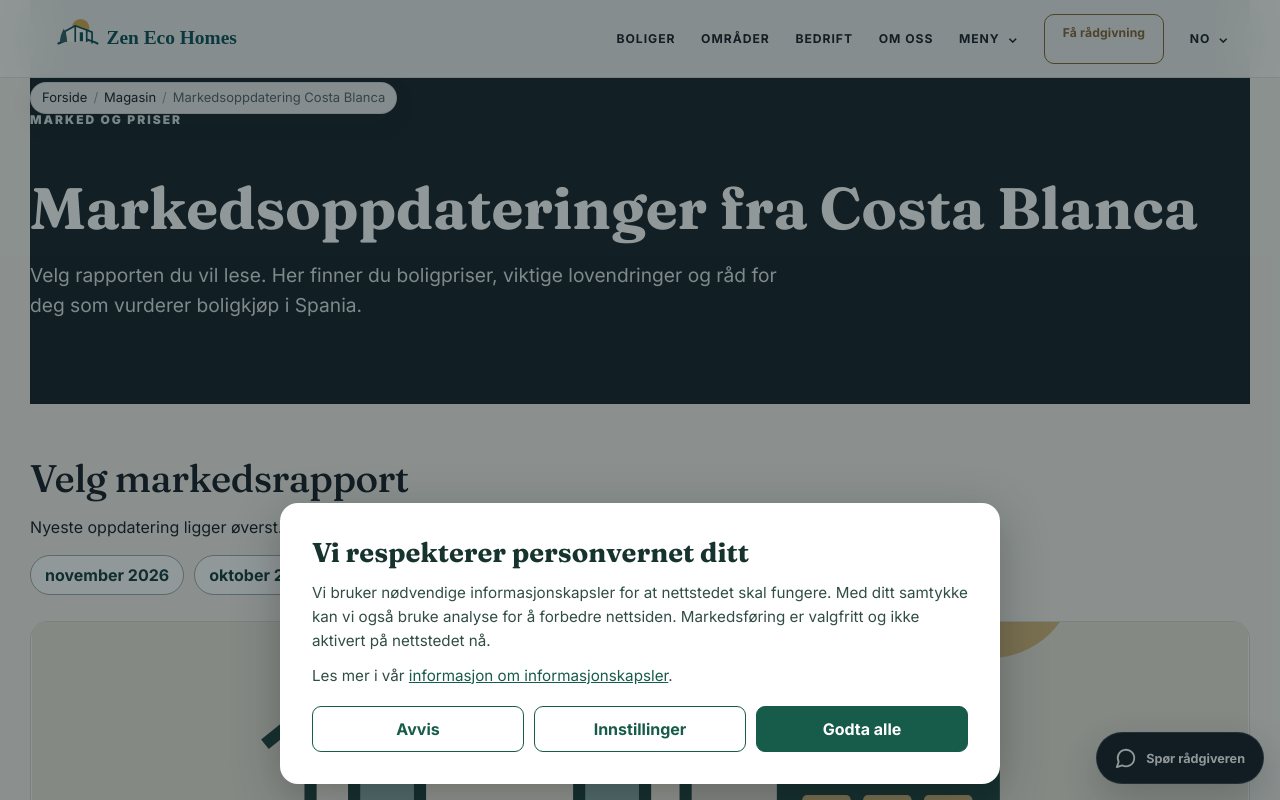
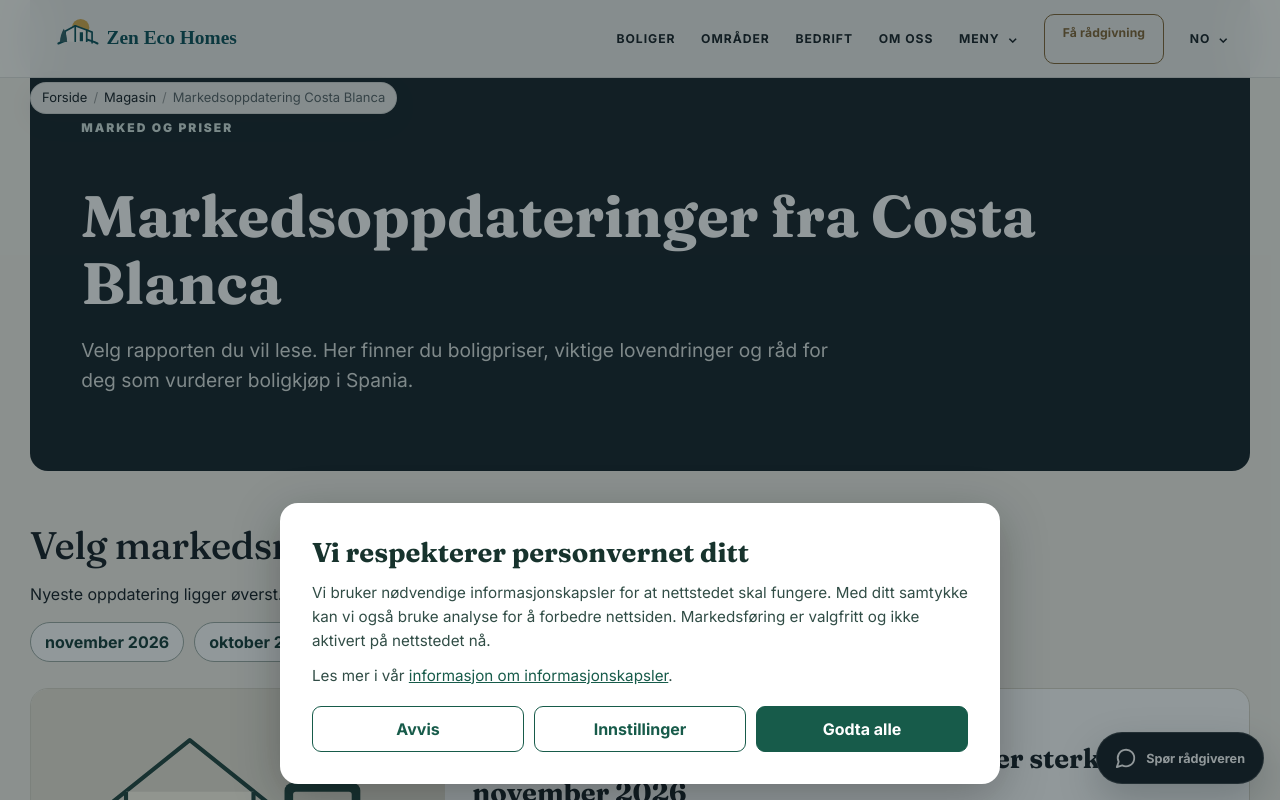
Before and after one commit to freddybremseth-coder/zenecohomes, a Next.js app: page /magasin/markedsoppdatering-costa-blanca in a window 1280 px wide. Shown: the top 800 px of the page. Built offline with nearby package versions, Linux system fonts and the light colour scheme.

Commit message:
Fix market hero gutters and compact desktop editorial cards

```diff
--- a/src/app/magasin/markedsoppdatering-costa-blanca/page.tsx
+++ b/src/app/magasin/markedsoppdatering-costa-blanca/page.tsx
@@ -28,8 +28,8 @@ export default function MarketSeriesPage() {
   return (
     <main>
       <SiteHeader languageLinks={homeLanguageLinks("no")} />
-      <section className="section" style={{ background: "#17232a", color: "#fff", paddingTop: "clamp(5.5rem,9vw,7rem)", paddingBottom: "clamp(2rem,5vw,4.5rem)" }}>
-        <div className="mx-auto max-w-5xl px-5 md:px-8">
+      <section className="section" style={{ background: "#17232a", color: "#fff", paddingTop: "clamp(5rem,8vw,6rem)", paddingBottom: "clamp(2rem,5vw,3.5rem)", borderRadius: "0 0 18px 18px" }}>
+        <div style={{ boxSizing: "border-box", width: "100%", paddingInline: "clamp(24px,4vw,56px)", paddingTop: 24 }}>
           <p className="eyebrow" style={{ marginBottom: 12, color: "#d9e7e3" }}>MARKED OG PRISER</p>
           <h1 style={{ fontSize: "clamp(1.85rem,5vw,3.65rem)", lineHeight: 1.14, maxWidth: "100%", overflowWrap: "normal", wordBreak: "normal", hyphens: "auto", marginBottom: 16 }}>
             Markedsoppdateringer fra Costa Blanca
@@ -54,9 +54,9 @@ export default function MarketSeriesPage() {
           <div style={{ display: "grid", gap: 18 }}>
             {reports.map((report, index) => (
               <article className="market-report-card" key={report.slug} id={report.slug} style={{ scrollMarginTop: 110, display: "grid", gridTemplateColumns: "minmax(0,1fr)", border: "1px solid #d9d5c9", borderRadius: 18, background: "#fff", overflow: "hidden" }}>
-                <div className="market-report-card-inner" style={{ display: "grid", gridTemplateColumns: "minmax(0,1fr)", gap: 0 }}>
-                  <Link className="market-report-card-image" href={articlePath(report)} style={{ display: "block", position: "relative", height: "clamp(150px,32vw,270px)" }} aria-label={`Les ${report.title}`}>
-                    <Image src={report.image} alt={report.imageAlt} fill sizes="(max-width: 768px) 100vw, 900px" style={{ objectFit: "cover" }} />
+                <div className="market-report-card-inner" style={{ display: "grid", gridTemplateColumns: "minmax(0, 34%) minmax(0, 1fr)", gap: 0 }}>
+                  <Link className="market-report-card-image" href={articlePath(report)} style={{ display: "block", position: "relative", minHeight: 180, height: "100%", background: "#e9e4d8" }} aria-label={`Les ${report.title}`}>
+                    <Image src={report.image} alt={report.imageAlt} fill sizes="(max-width: 640px) 116px, 380px" style={{ objectFit: report.image.endsWith(".svg") ? "contain" : "cover" }} />
                   </Link>
                   <div className="market-report-card-content" style={{ padding: "clamp(1rem,3vw,1.7rem)", display: "grid", gap: 10 }}>
                     <p className="eyebrow" style={{ margin: 0 }}>{index === 0 ? "NYESTE · " : ""}{fullDate.format(new Date(`${report.date}T12:00:00Z`))} · {report.readingTime}</p>
```
